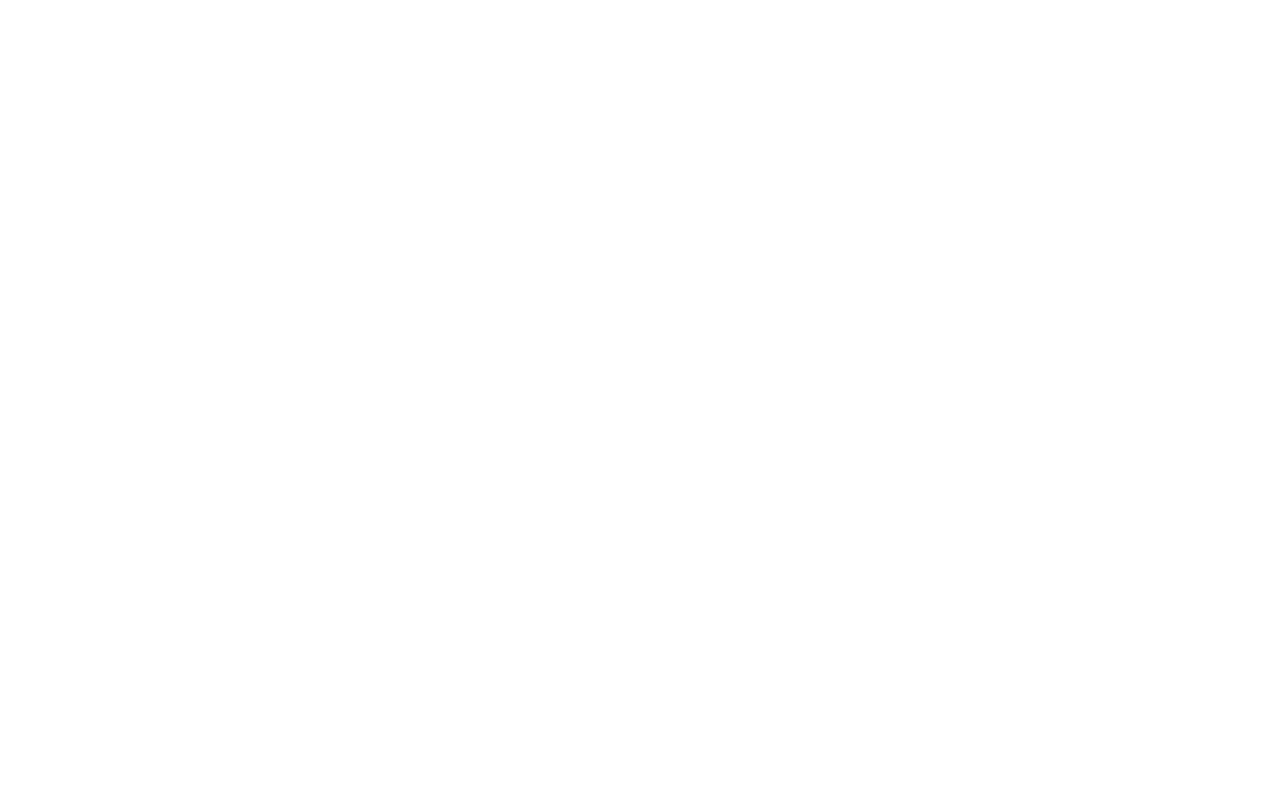
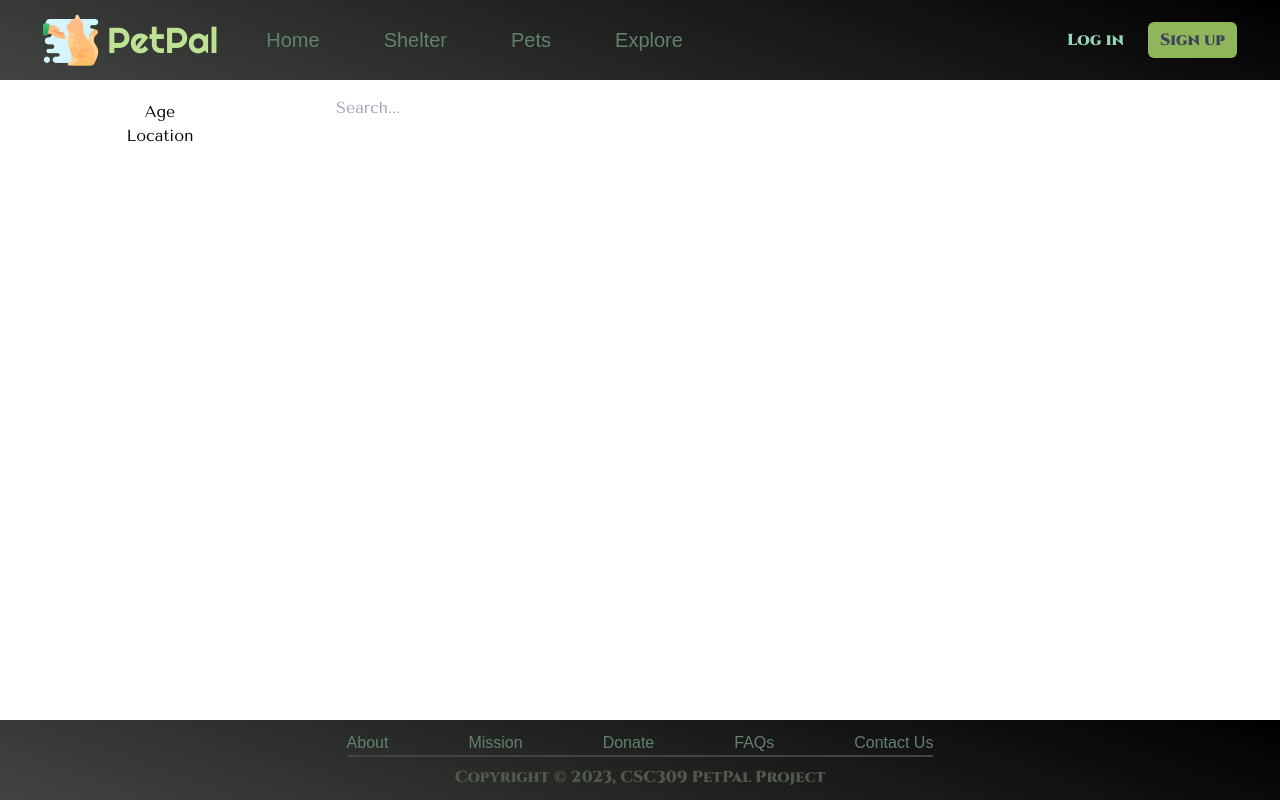
Before and after one commit to pepejammers42/petpal-fs, a React (Create React App) app in the folder frontend/: page /search in a window 1280 px wide. Before the commit this address had no page. Built offline with nearby package versions, Linux system fonts and the light colour scheme; a web font is replaced by a local one.

Commit message:
basic filter dropdown

```diff
--- a/frontend/src/App.tsx
+++ b/frontend/src/App.tsx
@@ -9,6 +9,7 @@
 import AuthProvider from "./context/AuthProvider";
 import PetAdoption from "./pages/PetAdoption";
 import PetCreation from "./pages/PetCreation";
+import Search from "./pages/Search";
 
 function App() {
   return (
@@ -25,6 +26,8 @@
               <Route path="/signup-seeker" element={<SignupSeeker />} />
               <Route path="/applications/pets/:petId/" element={<PetAdoption />} />
               <Route path="/pet_listings/" element={<PetCreation />} />
+              <Route path="/search/" element={<Search />} />
+
             </Route>
           </Routes>
         </BrowserRouter>
--- /dev/null
+++ b/frontend/src/components/FilterDropdown/index.tsx
@@ -0,0 +1,91 @@
+import React, { useState, useEffect, useRef } from 'react';
+
+interface FilterDropdownProps {
+  title: string;
+  options: string[];
+  onFilterChange: (selectedFilters: string[]) => void;
+}
+
+const FilterDropdown: React.FC<FilterDropdownProps> = ({ title, options, onFilterChange }) => {
+  const [isOpen, setIsOpen] = useState(false);
+  const [searchTerm, setSearchTerm] = useState('');
+  const [filteredOptions, setFilteredOptions] = useState<string[]>(options);
+  const [selectedFilters, setSelectedFilters] = useState<string[]>([]);
+  const dropdownRef = useRef<HTMLDivElement>(null);
+
+  useEffect(() => {
+    // Close dropdown when clicking outside
+    const handleOutsideClick = (event: MouseEvent) => {
+      if (dropdownRef.current && !dropdownRef.current.contains(event.target as Node)) {
+        setIsOpen(false);
+      }
+    };
+
+    document.addEventListener('mousedown', handleOutsideClick);
+
+    return () => {
+      document.removeEventListener('mousedown', handleOutsideClick);
+    };
+  }, []);
+
+  useEffect(() => {
+    // Filter options based on search term
+    const lowerCaseSearchTerm = searchTerm.toLowerCase();
+    const filtered = options.filter((option) => option.toLowerCase().startsWith(lowerCaseSearchTerm));
+    setFilteredOptions(filtered);
+  }, [searchTerm, options]);
+
+  const toggleDropdown = () => {
+    setIsOpen((prev) => !prev);
+  };
+
+  const handleOptionClick = (option: string) => {
+    setSelectedFilters((prevFilters) => {
+      if (prevFilters.includes(option)) {
+        return prevFilters.filter((filter) => filter !== option);
+      } else {
+        return [...prevFilters, option];
+      }
+    });
+  };
+
+  useEffect(() => {
+    // Notify parent component of filter changes
+    onFilterChange(selectedFilters);
+  }, [selectedFilters, onFilterChange]);
+
+  return (
+    <div className="dropdown" ref={dropdownRef}>
+      <button className="btn btn-secondary w-full" onClick={toggleDropdown}>
+        {title}
+      </button>
+      {isOpen && (
+        <div className="dropdown-menu w-full">
+          <input
+            type="text"
+            placeholder="Search..."
+            className="input-search p-2 mb-2"
+            value={searchTerm}
+            onChange={(e) => setSearchTerm(e.target.value)}
+          />
+          {filteredOptions.map((option) => (
+            <div key={option} className="flex items-center p-2">
+              <input
+                type="checkbox"
+                id={option}
+                checked={selectedFilters.includes(option)}
+                onChange={() => handleOptionClick(option)}
+                className="mr-2"
+              />
+              <label htmlFor={option} className={`flex-1 ${selectedFilters.includes(option) ? 'text-blue-500' : ''}`}>
+                {option}
+              </label>
+            </div>
+          ))}
+        </div>
+      )}
+    </div>
+  );
+};
+
+export default FilterDropdown;
--- /dev/null
+++ b/frontend/src/pages/Search/index.tsx
@@ -0,0 +1,39 @@
+import React, { useState } from 'react';
+import FilterDropdown from 'components/FilterDropdown';
+
+
+const Search: React.FC = () => {
+    const [selectedFilters, setSelectedFilters] = useState<string[]>([]);
+    const ontario_cities = ["Toronto","Ottawa","Mississauga","Brampton","Hamilton","London","Markham","Vaughan","Kitchener","Windsor"]
+    // Callback function to handle filter changes
+    const handleFilterChange = (filters: string[]) => {
+        setSelectedFilters(filters);
+    };
+    return (
+        <div className="page-scroll-container">
+            <header></header>
+            <main>
+                <div className="flex">
+                    <div className="w-1/4 p-5">
+                        {/* Repeated for each filter type */}
+                        <FilterDropdown title="Age" options={["Baby", "Young", "Adult", "Senior"]} onFilterChange={handleFilterChange} />
+                        <FilterDropdown title="Location" options={ontario_cities} onFilterChange={handleFilterChange} />
+                        {/* Add other filter dropdowns similarly */}
+                    </div>
+                    <div className="w-3/4 p-4">
+                        {/* Search and sort section */}
+
+                        <div>
+                            <input type="text" placeholder="Search..." className="input-search" />
+                            {/* Sort container */}
+                        </div>
+                    </div>
+
+                </div>
+            </main>
+            <footer></footer>
+        </div>
+    );
+};
+
+export default Search;
```
Also changed, not shown: 1 other file (tests, documents, lock files or other folders).
